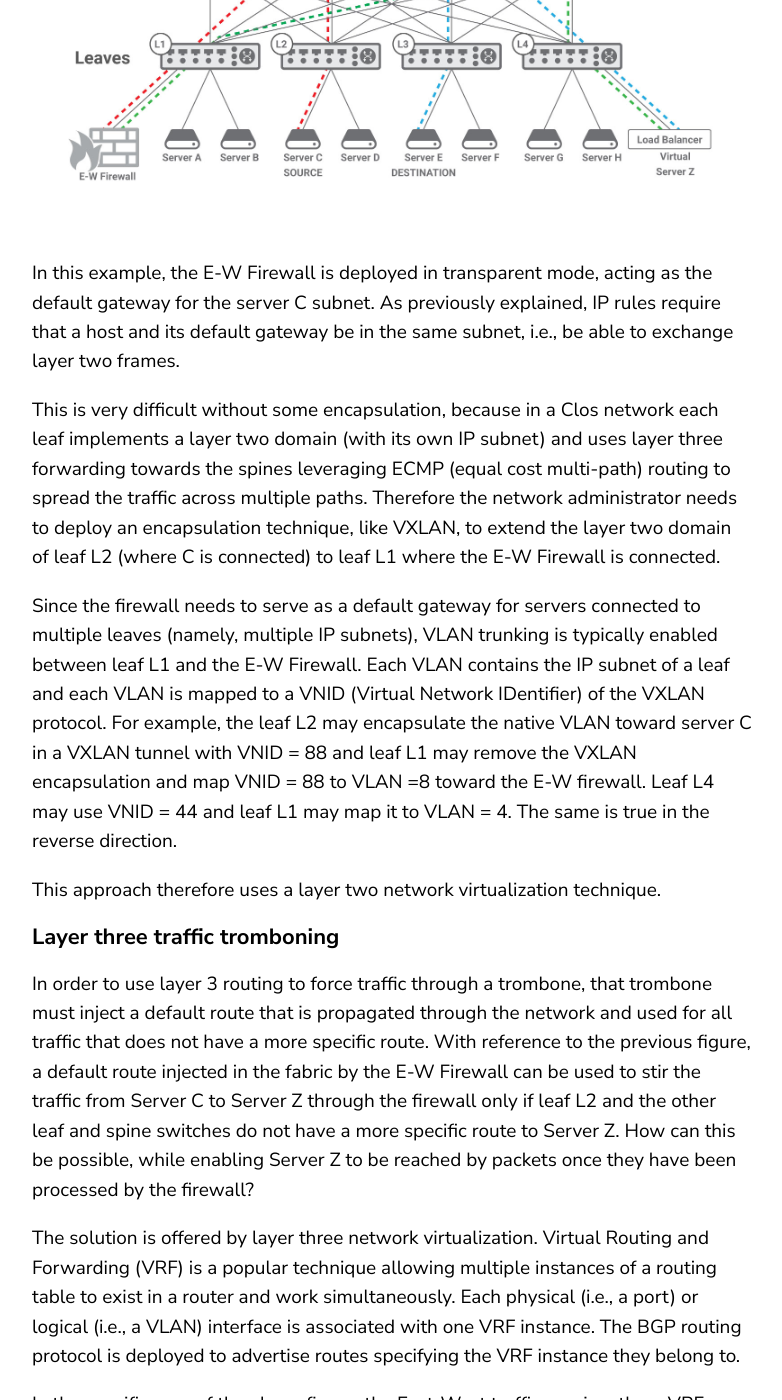
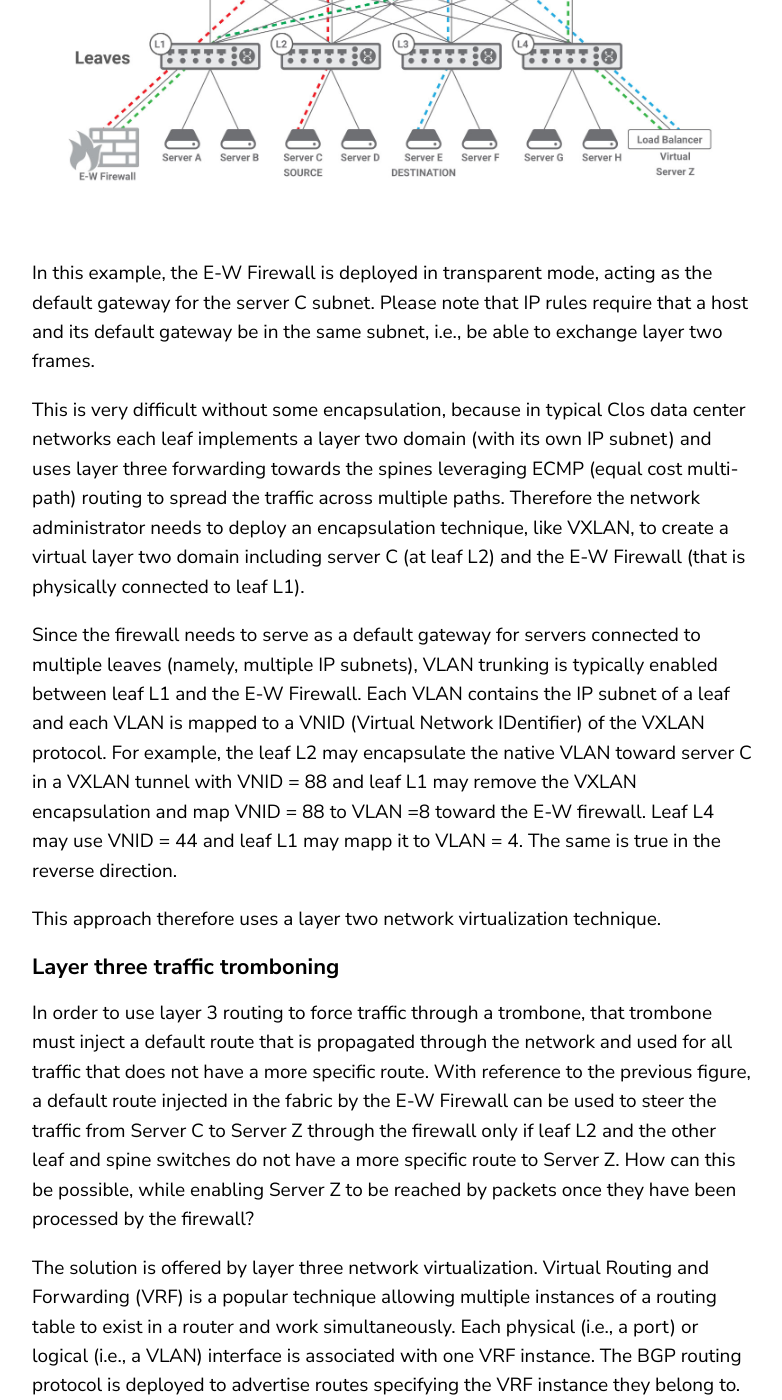
Before and after one commit to silvanogai/silvanogai, a Jekyll site: the page built from _posts/2020-06-06-trombone.md, in a window 1280 px wide and 1400 px high, scrolled down 6758 px. Shown: the whole window, without its empty margins (68-850 px from the left). Built offline with Jekyll 4.4.1, drawn with Linux system fonts in a browser that asks for light colours; comment, search, counter and statistics services are not loaded.

```diff
--- a/_posts/2020-06-06-trombone.md
+++ b/_posts/2020-06-06-trombone.md
@@ -88,17 +88,18 @@
 
 ![Network Diagram](/assets/images/network.jpg)
 
-In this example, the E-W Firewall is deployed in transparent mode, acting as the default gateway for the server C subnet. As previously explained, IP rules require that a host and its default gateway be in the same subnet, i.e., be able to exchange layer two frames.
+In this example, the E-W Firewall is deployed in transparent mode, acting as the default gateway for the server C subnet. Please note that IP rules require that a host and its default gateway be in the same subnet, i.e., be able to exchange layer two frames.
 
-This is very difficult without some encapsulation, because in a Clos network each leaf implements a layer two domain (with its own IP subnet) and uses layer three forwarding towards the spines leveraging ECMP (equal cost multi-path) routing to spread the traffic across multiple paths. Therefore the network administrator needs to deploy an encapsulation technique, like VXLAN, to extend the layer two domain of leaf L2 (where C is connected) to leaf L1 where the E-W Firewall is connected.
+This is very difficult without some encapsulation, because in typical  Clos data center networks each leaf implements a layer two domain (with its own IP subnet) and uses layer three forwarding towards the spines leveraging ECMP (equal cost multi-path) routing to spread the traffic across multiple paths. Therefore the network administrator needs to deploy an encapsulation technique, like VXLAN, to create  a virtual  layer two domain including server C (at leaf L2) and  the E-W Firewall (that is physically connected to leaf L1).
 
-Since the firewall needs to serve as a default gateway for servers connected to multiple leaves (namely, multiple IP subnets), VLAN trunking is typically enabled between leaf L1 and the E-W Firewall. Each VLAN contains the IP subnet of a leaf and each VLAN is mapped to a VNID (Virtual Network IDentifier) of the VXLAN protocol. For example, the leaf L2 may encapsulate the native VLAN toward server C in a VXLAN tunnel with VNID = 88 and leaf L1 may remove the VXLAN encapsulation and map VNID = 88 to VLAN =8 toward the E-W firewall. Leaf L4 may use VNID = 44 and leaf L1 may map it to VLAN = 4. The same is true in  the reverse direction.
+Since the firewall needs to serve as a default gateway for servers connected to multiple leaves (namely, multiple IP subnets), VLAN trunking is typically enabled between leaf L1 and the E-W Firewall. Each VLAN contains the IP subnet of a leaf and each VLAN is mapped to a VNID (Virtual Network IDentifier) of the VXLAN protocol. For example, the leaf L2 may encapsulate the native VLAN toward server C in a VXLAN tunnel with VNID = 88 and leaf L1 may remove the VXLAN encapsulation and map VNID = 88 to VLAN =8 toward the E-W firewall. Leaf L4 may use VNID = 44 and leaf L1 may mapp it to VLAN = 4. The same is true in  the reverse direction.
+
 
 This approach therefore uses a layer two network virtualization technique.
 
 ## Layer three traffic tromboning
 
-In order to use layer 3 routing to force traffic through a trombone, that trombone must inject a default route that is propagated through the network and used for all traffic that does not have a more specific route. With reference to the previous figure, a default route injected in the fabric by the E-W Firewall can be used to stir the traffic from Server C to Server Z through the firewall only if leaf L2 and the other leaf and spine switches do not have a more specific route to Server Z. How can this be possible, while enabling Server Z to be reached by packets once they have been processed by the firewall?
+In order to use layer 3 routing to force traffic through a trombone, that trombone must inject a default route that is propagated through the network and used for all traffic that does not have a more specific route. With reference to the previous figure, a default route injected in the fabric by the E-W Firewall can be used to steer the traffic from Server C to Server Z through the firewall only if leaf L2 and the other leaf and spine switches do not have a more specific route to Server Z. How can this be possible, while enabling Server Z to be reached by packets once they have been processed by the firewall?
 
 The solution is offered by layer three network virtualization. Virtual Routing and Forwarding (VRF) is a popular technique allowing multiple instances of a routing table to exist in a router and work simultaneously. Each physical (i.e., a port) or logical (i.e., a VLAN) interface is associated with one VRF instance. The BGP routing protocol is deployed to advertise routes specifying the VRF instance they belong to.
 
```
